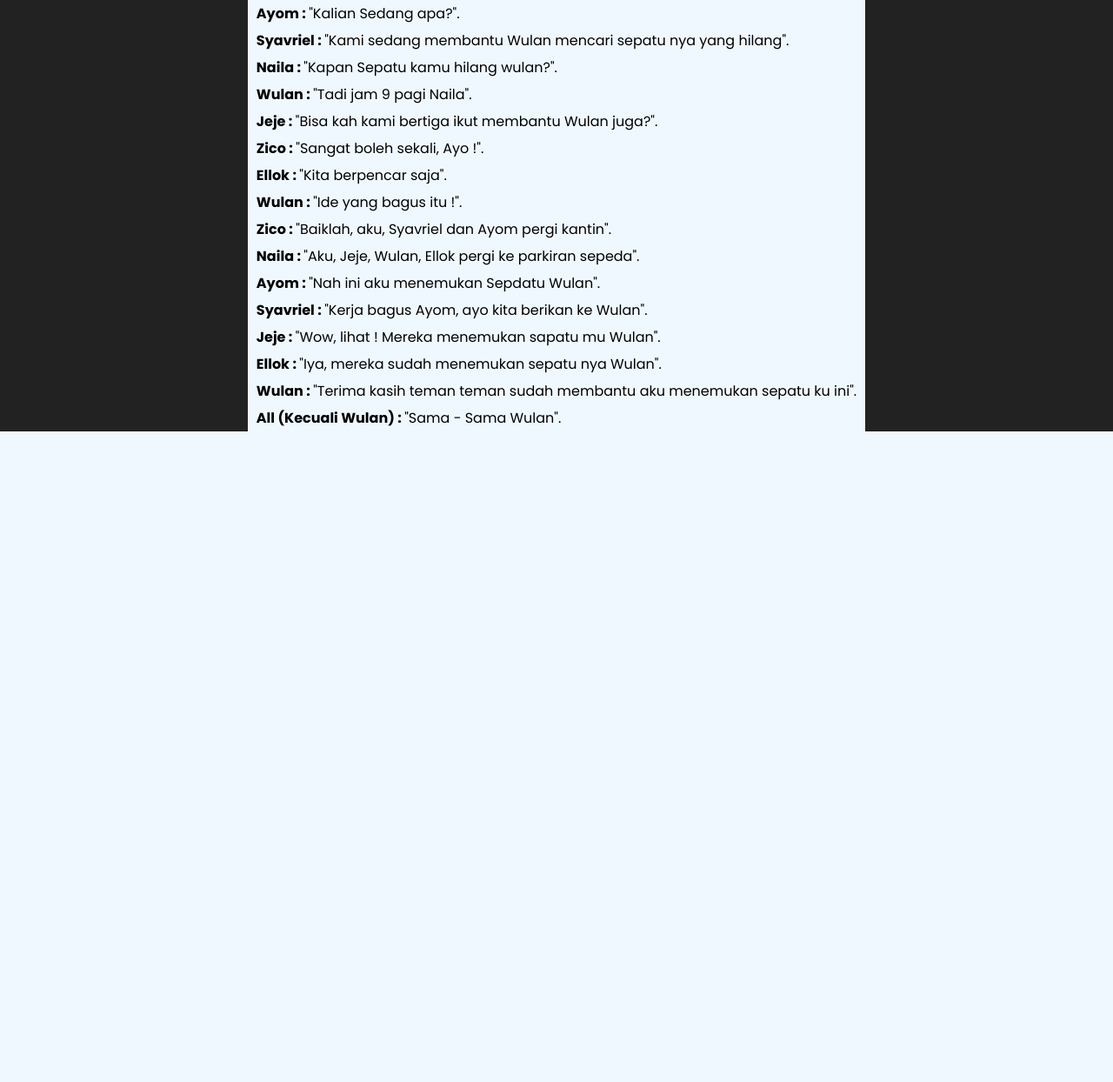
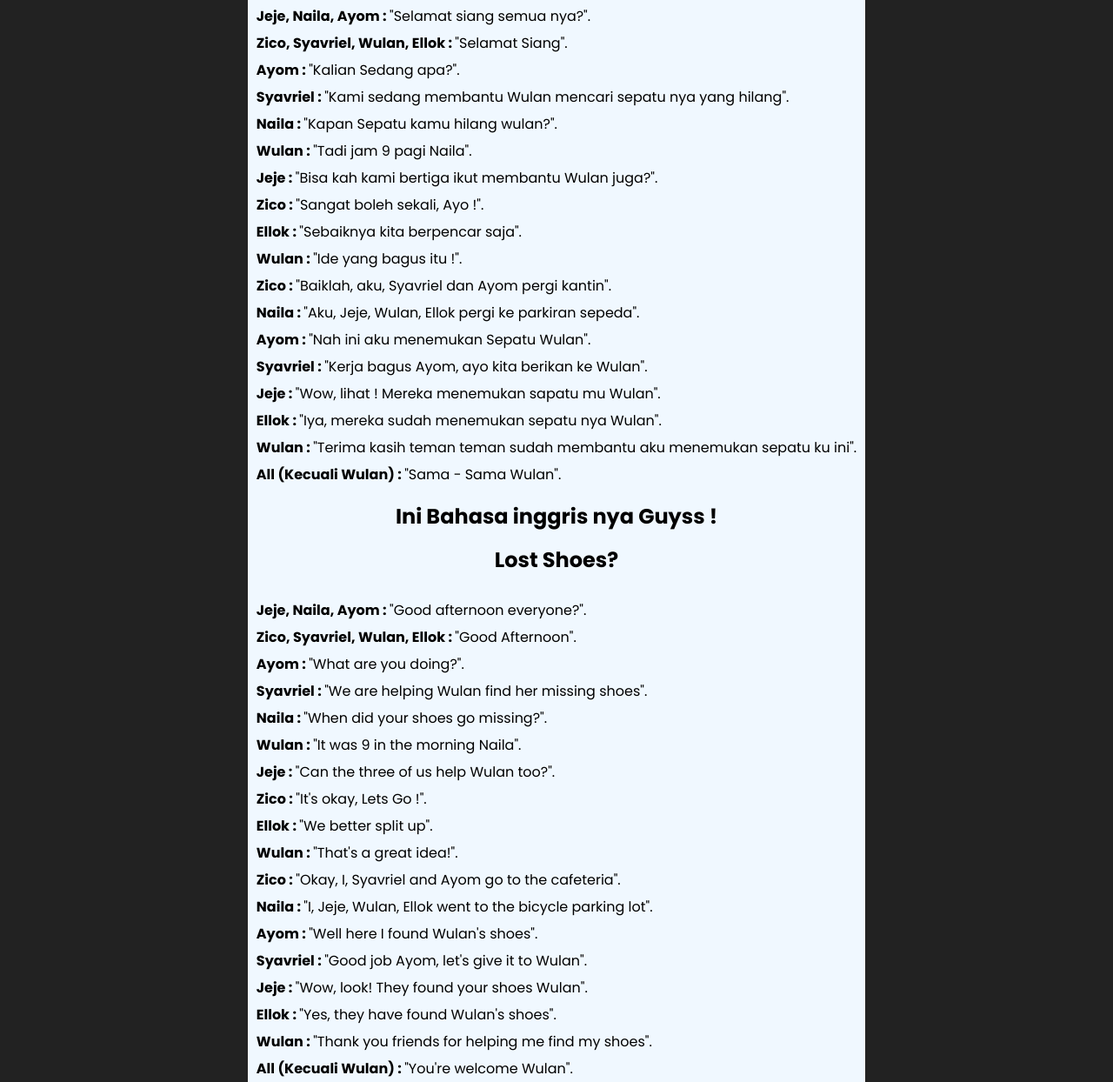
Before and after one commit to Jhezico/NASKAH-Sepatu-Hilang-, a plain HTML site: page index.html in a window 1280 px wide. Shown: the part 412-1656 px from the top of the page at 87% size. Before the commit the page ends 908 px from the top, so only its background shows below. Drawn offline with Linux system fonts and the light colour scheme.

Commit message:
bahasa inggris

```diff
--- a/index.html
+++ b/index.html
@@ -41,6 +41,7 @@
     </div>
     <br>
     <div class="cerita">
+      <h2>Ini bahasa indonesia nya YA GUYSS !</h2>
       <h3>Sepatu Hilang?</h3>
       <br>
       <p><b>Jeje, Naila, Ayom : </b>"Selamat siang semua nya?".</p>
@@ -51,17 +52,40 @@
       <p><b>Wulan : </b> "Tadi jam 9 pagi Naila".</p>
       <p><b>Jeje : </b>"Bisa kah kami bertiga ikut membantu Wulan juga?".</p>
       <p><b>Zico : </b>"Sangat boleh sekali, Ayo !".</p>
-      <p><b>Ellok : </b>"Kita berpencar saja".</p>
+      <p><b>Ellok : </b>"Sebaiknya kita berpencar saja".</p>
       <p><b>Wulan : </b>"Ide yang bagus itu !".</p>
       <p><b>Zico : </b>"Baiklah, aku, Syavriel dan Ayom pergi kantin".</p>
       <p><b>Naila : </b>"Aku, Jeje, Wulan, Ellok pergi ke parkiran sepeda".</p>
-      <p><b>Ayom : </b>"Nah ini aku menemukan Sepdatu Wulan".</p>
+      <p><b>Ayom : </b>"Nah ini aku menemukan Sepatu Wulan".</p>
       <p><b>Syavriel : </b>"Kerja bagus Ayom, ayo kita berikan ke Wulan".</p>
       <p><b>Jeje : </b>"Wow, lihat ! Mereka menemukan sapatu mu Wulan".</p>
       <p><b>Ellok : </b>"Iya, mereka sudah menemukan sepatu nya Wulan".</p>
       <p><b>Wulan : </b>"Terima kasih teman teman sudah membantu aku menemukan sepatu ku ini".</p>
       <p><b>All (Kecuali Wulan) : </b>"Sama - Sama Wulan".</p>
+
+      <h2>Ini Bahasa inggris nya Guyss !</h2>
+      <h3>Lost Shoes?</h3>
+      <br>
+      <p><b>Jeje, Naila, Ayom : </b>"Good afternoon everyone?".</p>
+      <p><b>Zico, Syavriel, Wulan, Ellok : </b>"Good Afternoon".</p>
+      <p><b>Ayom : </b>"What are you doing?".</p>
+      <p><b>Syavriel : </b>"We are helping Wulan find her missing shoes".</p>
+      <p><b>Naila : </b>"When did your shoes go missing?".</p>
+      <p><b>Wulan : </b> "It was 9 in the morning Naila".</p>
+      <p><b>Jeje : </b>"Can the three of us help Wulan too?".</p>
+      <p><b>Zico : </b>"It's okay, Lets Go !".</p>
+      <p><b>Ellok : </b>"We better split up".</p>
+      <p><b>Wulan : </b>"That's a great idea!".</p>
+      <p><b>Zico : </b>"Okay, I, Syavriel and Ayom go to the cafeteria".</p>
+      <p><b>Naila : </b>"I, Jeje, Wulan, Ellok went to the bicycle parking lot".</p>
+      <p><b>Ayom : </b>"Well here I found Wulan's shoes".</p>
+      <p><b>Syavriel : </b>"Good job Ayom, let's give it to Wulan".</p>
+      <p><b>Jeje : </b>"Wow, look! They found your shoes Wulan".</p>
+      <p><b>Ellok : </b>"Yes, they have found Wulan's shoes".</p>
+      <p><b>Wulan : </b>"Thank you friends for helping me find my shoes".</p>
+      <p><b>All (Kecuali Wulan) : </b>"You're welcome Wulan".</p>
     </div>
+  </div>
   </div>
 
 </body>
```
